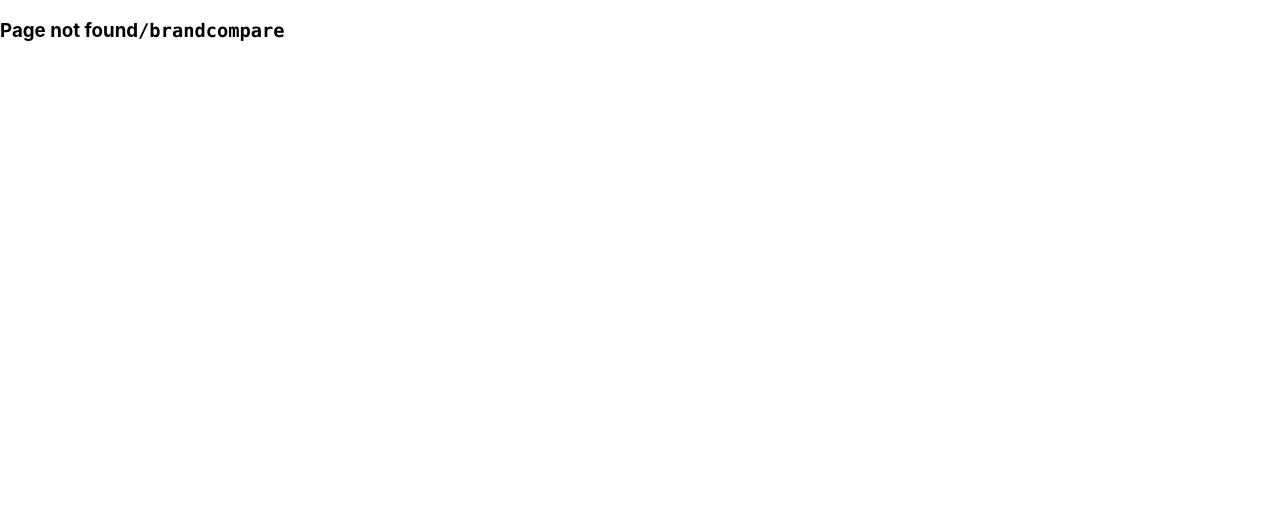
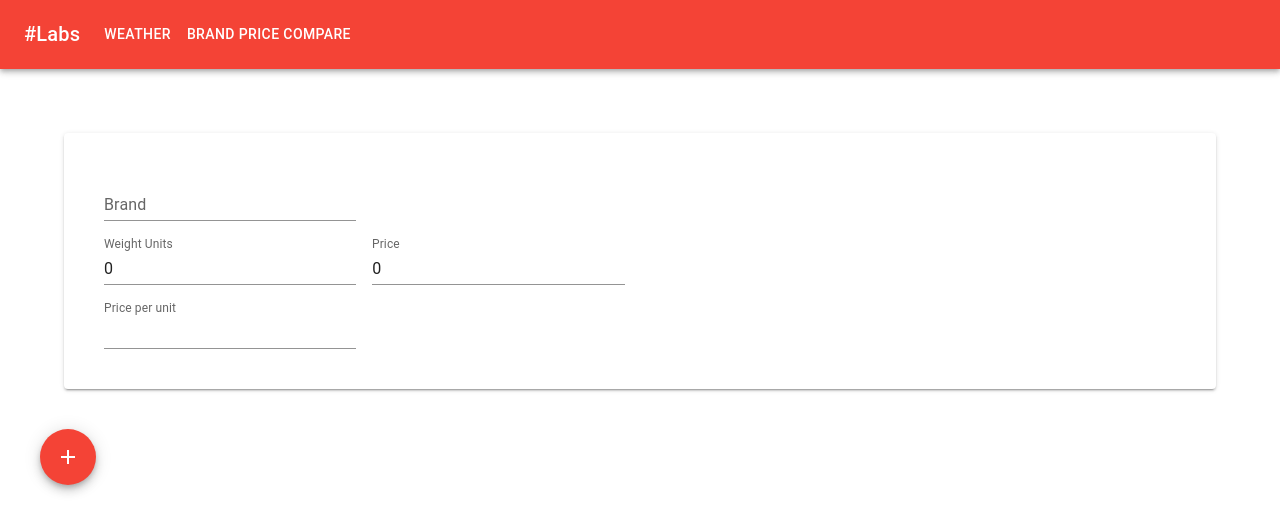
Before and after one commit to mkrishnan-codes/hash-labs, a React (Create React App) app: page /#/brandcompare in a window 1280 px wide. Before the commit this address had no page. Shown: the top 532 px of the page. Built offline with nearby package versions, Linux system fonts and the light colour scheme.

Commit message:
brand comparison added

```diff
--- /dev/null
+++ b/src/features/brandcompare/Brand.jsx
@@ -0,0 +1,36 @@
+import { Box, Paper, TextField } from '@mui/material'
+import React, { useMemo } from 'react'
+const calc = (w, p) => (w / p).toFixed(2);
+export default function Brand({ id, brand,
+    weightUnits,
+    price,
+    onUpdate
+}) {
+    const calculation = useMemo(() => calc(weightUnits, price), [weightUnits, price]);
+
+
+
+    return (
+
+        <Box
+            component="form"
+            sx={{
+                '& .MuiTextField-root': { m: 1, width: '25ch' },
+            }}
+            noValidate
+            autoComplete="off"
+        >
+            <Paper elevation={2} sx={{ flexGrow: 1, p: 4, m: 4 }}>
+                <div>
+                    <TextField id="inpBrand" label="Brand" variant="standard" value={brand} onChange={(evt) => onUpdate('brand', id, evt.currentTarget.value)} />
+                </div>
+                <div>
+
+                    <TextField type="number" id="inpWeightUnits" label="Weight Units" variant="standard" value={weightUnits} onChange={(evt) => onUpdate('weightUnits', id, evt.currentTarget.value)} />
+                    <TextField type="number" id="inpPrice" label="Price" variant="standard" value={price} onChange={(evt) => onUpdate('price', id, evt.currentTarget.value)} />
+                </div>
+                <TextField type="number" id="inpPricePerUnit" label="Price per unit" variant="standard" value={calculation} />
+            </Paper >
+        </Box>
+    )
+}
--- /dev/null
+++ b/src/features/brandcompare/BrandCompare.jsx
@@ -0,0 +1,44 @@
+import { Box, Fab } from '@mui/material'
+import React, { useCallback, useState } from 'react'
+import Brand from './Brand';
+import AddIcon from '@mui/icons-material/Add';
+const getBrand = (id) => ({
+    id,
+    brand: "",
+    weightUnits: 0,
+    price: 0,
+    pricePerUnit: 0
+}
+)
+function BrandCompare() {
+    const [brands, setbrands] = useState([getBrand(0)]);
+    const onUpdate = useCallback((attr, id, value) => {
+        let newArr = [...brands];
+        newArr[id] = { ...newArr[id], [attr]: value }
+        setbrands(newArr);
+    }, [brands])
+    const add = useCallback(
+        () => {
+            const brs = [...brands, getBrand(brands.length)];
+            setbrands(brs);
+        },
+        //eslint-disable-next-line
+        [],
+    )
+
+    return (
+        <Box sx={{ flexGrow: 1, p: 4 }}>
+
+                {brands.map((brnd) => <Brand {...brnd} onUpdate={onUpdate} />)}
+
+            <Box sx={{ '& > :not(style)': { m: 1 } }}>
+                <Fab color="primary" aria-label="add" onClick={add}>
+                    <AddIcon />
+                </Fab>
+
+            </Box>
+        </Box>
+    )
+}
+
+export default BrandCompare;
--- a/src/layout/Header.jsx
+++ b/src/layout/Header.jsx
@@ -13,13 +13,13 @@ import Button from '@mui/material/Button';
 import MenuItem from '@mui/material/MenuItem';
 import { useHistory } from "react-router-dom";
 
-const pages = [{name:'Weather',path:"/weather"},{name:"Brand Price Compare",path:"/brandcompare"}];
+const pages = [{ name: 'Weather', path: "/weather" }, { name: "Brand Price Compare", path: "/brandcompare" }];
 // const settings = ['Profile', 'Account', 'Dashboard', 'Logout'];
 
 const ResponsiveAppBar = () => {
   const [anchorElNav, setAnchorElNav] = React.useState(null);
   //   const [anchorElUser, setAnchorElUser] = React.useState(null);
-
+  let history = useHistory();
   const handleOpenNavMenu = (event) => {
     setAnchorElNav(event.currentTarget);
   };
@@ -28,8 +28,7 @@ const ResponsiveAppBar = () => {
   //   };
 
   const handleCloseNavMenu = (page) => {
-    if(page){
-      let history = useHistory();
+    if (page) {
       history.push(page.path);
     }
     setAnchorElNav(null);
@@ -81,7 +80,7 @@ const ResponsiveAppBar = () => {
               }}
             >
               {pages.map((page) => (
-                <MenuItem key={page.name} onClick={handleCloseNavMenu}>
+                <MenuItem key={page.name} onClick={() => handleCloseNavMenu(page)}>
                   <Typography textAlign="center">{page.name}</Typography>
                 </MenuItem>
               ))}
@@ -99,7 +98,7 @@ const ResponsiveAppBar = () => {
             {pages.map((page) => (
               <Button
                 key={page.name}
-                onClick={handleCloseNavMenu}
+                onClick={() => handleCloseNavMenu(page)}
                 sx={{ my: 2, color: 'white', display: 'block' }}
               >
                 {page.name}
--- a/src/router/router-config.js
+++ b/src/router/router-config.js
@@ -3,7 +3,8 @@ import NotFound from "../features/404/NotFound";
 import Home  from "../features/home/Home";
 // import { Mock } from "../components/Mock/Mock";
 // import MockInit from "../components/Mock/MockInit";
-
+import Weather from '../features/weather/Weather';
+import BrandCompare from "../features/brandcompare/BrandCompare"
 export const routes = [
 	{
 		path: "/",
@@ -27,6 +28,18 @@ export const routes = [
 		//   ]
 	},
 	{
+		path: "/weather",
+		exact: true,
+		inner: true,
+		component: Weather
+	},
+	{
+		path: "/brandcompare",
+		exact: true,
+		inner: true,
+		component: BrandCompare
+	},
+	{
 		path: '*',
 		component: NotFound
 	}
```
Lines whose indentation alone changed are shown as unchanged.
